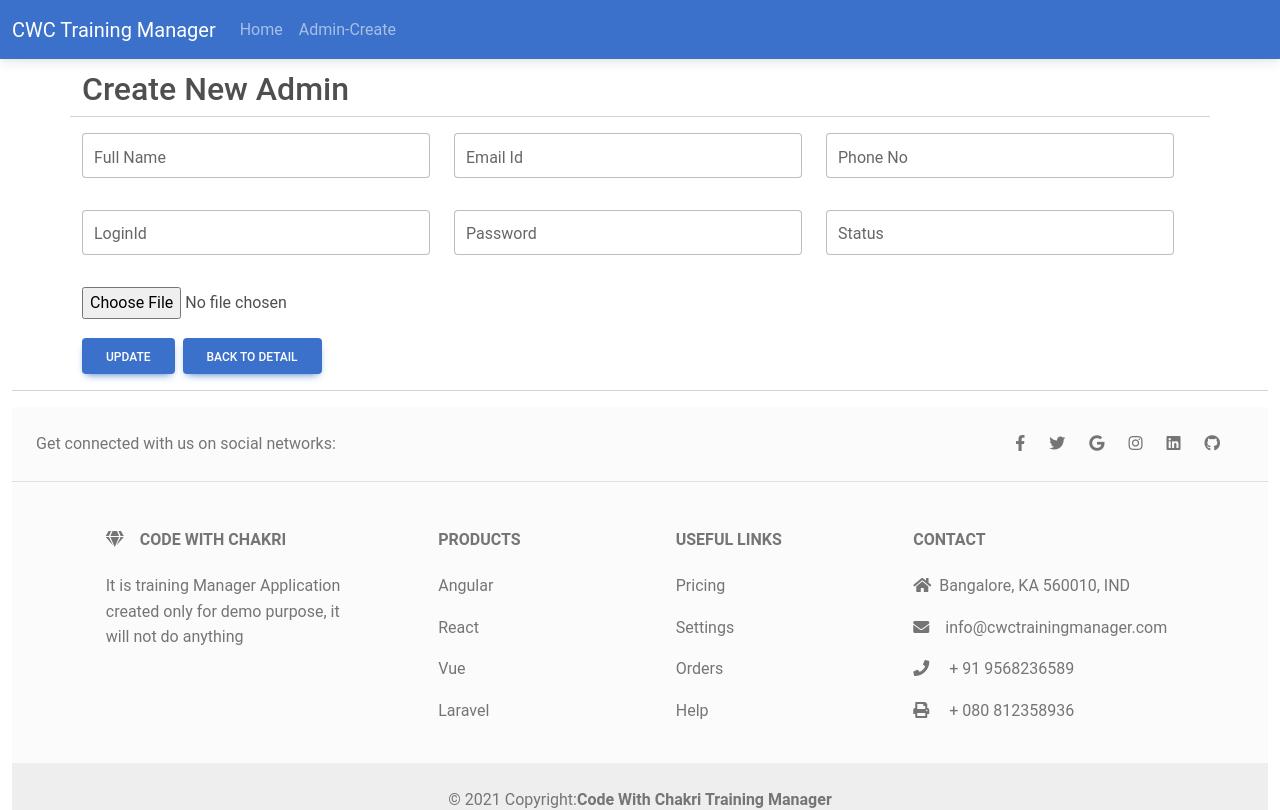
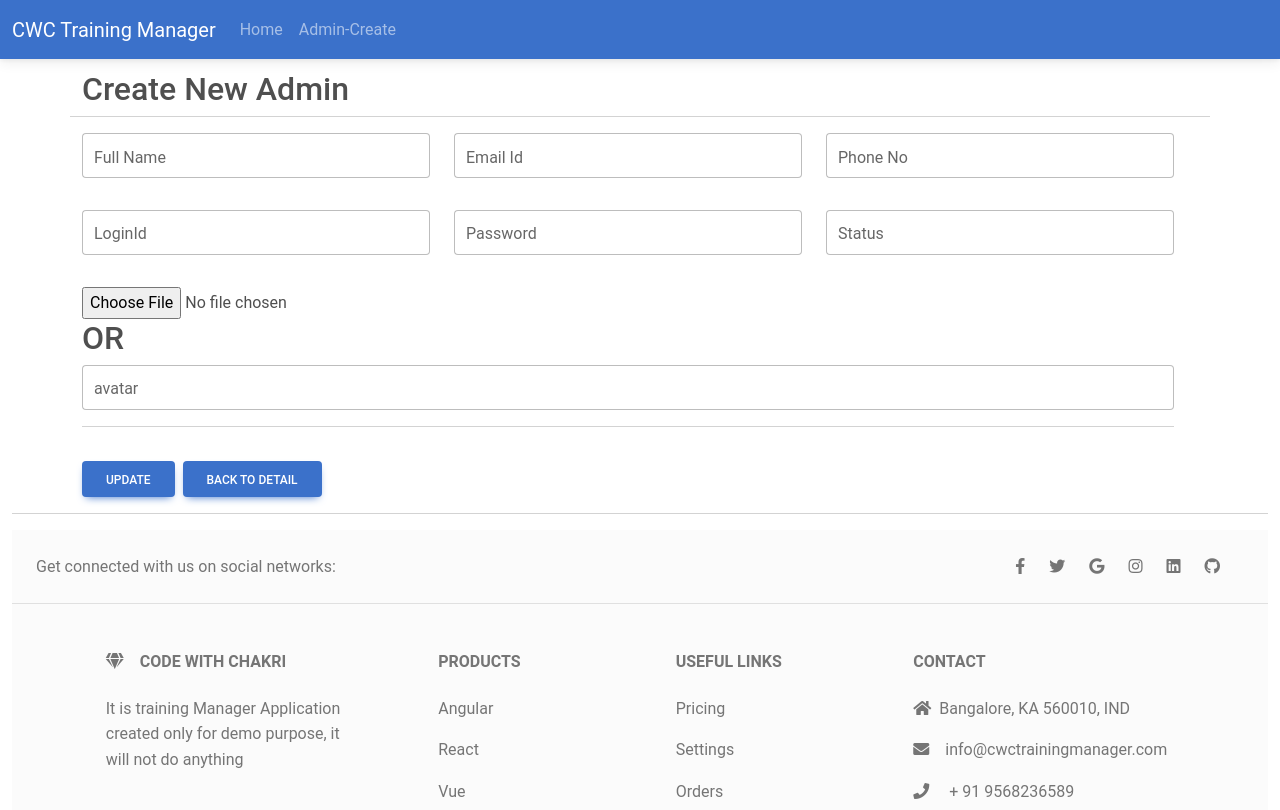
Before and after one commit to SourceLastBenchCoder/cwc-training-manager-ui, a React (Create React App) app: page /admin-update/1 in a window 1280 px wide. Shown: the top 810 px of the page. Built offline with nearby package versions, Linux system fonts and the light colour scheme; no server answers.

Commit message:
image upload added

```diff
--- a/src/components/admin/AdminCreate.js
+++ b/src/components/admin/AdminCreate.js
@@ -1,6 +1,6 @@
 import { MDBContainer, MDBInput, MDBRow, MDBCol, MDBBtn } from 'mdb-react-ui-kit'
 import React, { useEffect, useState } from 'react'
-import { BASE_URL } from '../constants/AppConst.js'
+import { BASE_URL, IMAGE_URL } from '../constants/AppConst.js'
 
 
 function AdminCreate() {
@@ -27,6 +27,14 @@ function AdminCreate() {
         setAdmin({
             ...admin, [name]: value
         })
+
+        if (name == 'avatar' && value != '') {
+
+            const img = {
+                preview: value
+            }
+            setImage(img)
+        }
     }
 
     const handleSubmit = (e) => {
@@ -45,7 +53,7 @@ function AdminCreate() {
                 fullName: admin.fullName,
                 emailId: admin.emailId,
                 phoneNo: admin.phoneNo,
-                avatar: image.data.name,
+                avatar: (admin.avatar) ? admin.avatar : `${IMAGE_URL}\image.data.name`,
                 loginId: admin.loginId,
                 password: admin.password,
                 status: admin.status
@@ -59,11 +67,11 @@ function AdminCreate() {
     }
 
     const handleFileChange = (e) => {
-        console.log(e.target.files[0])
         const img = {
             preview: URL.createObjectURL(e.target.files[0]),
             data: e.target.files[0],
         }
+        admin.avatar = ''
         setImage(img)
     }
 
@@ -102,9 +110,17 @@ function AdminCreate() {
                         <MDBCol md='12'>
                             {image.preview && <img src={image.preview} width='100' height='100' />}
                             <input type='file' name='file' onChange={handleFileChange}></input>
+                            <h2>OR</h2>
+                            <MDBInput required label='avatar' id='formControlLg' type='text' size='lg'
+                                onChange={inputChange}
+                                name="avatar" value={admin.avatar} />
                         </MDBCol>
                     </MDBRow>
-                    <br /><br />
+                    <MDBRow>
+                        <MDBCol md='12'>
+                            <hr />
+                        </MDBCol>
+                    </MDBRow>
                     <MDBRow>
                         <MDBCol md='2'>
                             <MDBBtn type="submit">Create</MDBBtn>
--- a/src/components/admin/AdminUpdate.js
+++ b/src/components/admin/AdminUpdate.js
@@ -1,7 +1,7 @@
 import { MDBContainer, MDBInput, MDBRow, MDBCol, MDBBtn } from 'mdb-react-ui-kit'
 import React, { useState, useEffect } from 'react'
 import { useParams, Link } from 'react-router-dom'
-import { BASE_URL } from '../constants/AppConst.js'
+import { BASE_URL, IMAGE_URL } from '../constants/AppConst.js'
 
 function AdminUpdate() {
     const initialData = {
@@ -21,19 +21,32 @@ function AdminUpdate() {
 
     const inputChange = (e) => {
 
-        document.title = "Training Manager - Update Admin"
-
         const { name, value } = e.target
         setAdmin({
             ...admin, [name]: value
         })
+
+        if (name == 'avatar' && value != '') {
+
+            const img = {
+                preview: value
+            }
+            setImage(img)
+        }
     }
 
     useEffect(() => {
+
+        document.title = "Training Manager - Update Admin"
+
         fetch(`${BASE_URL}/administrator/` + adminParam.adminId)
             .then(result => result.json())
             .then(res => {
                 setAdmin(res)
+                const img = {
+                    preview: res.avatar
+                }
+                setImage(img)
             })
     }, [])
 
@@ -53,7 +66,7 @@ function AdminUpdate() {
                 fullName: admin.fullName,
                 emailId: admin.emailId,
                 phoneNo: admin.phoneNo,
-                avatar: image.data.name,
+                avatar: (admin.avatar) ? admin.avatar : `${IMAGE_URL}\image.data.name`,
                 loginId: admin.loginId,
                 password: admin.password,
                 status: admin.status
@@ -63,6 +76,7 @@ function AdminUpdate() {
             .then(resp => {
                 setIsSubmitted(true)
                 setAdmin(initialData)
+                setImage({ preview: '', data: '' })
             })
     }
 
@@ -72,6 +86,7 @@ function AdminUpdate() {
             preview: URL.createObjectURL(e.target.files[0]),
             data: e.target.files[0],
         }
+        admin.avatar = ''
         setImage(img)
     }
 
@@ -108,10 +123,17 @@ function AdminUpdate() {
                     <br /><br /><br />
                     <MDBRow>
                         <MDBCol md='12'>
-                            <MDBCol md='12'>
-                                {image.preview && <img src={image.preview} width='100' height='100' />}
-                                <input type='file' name='file' onChange={handleFileChange}></input>
-                            </MDBCol>
+                            {image.preview && <img src={image.preview} width='100' height='100' />}
+                            <input type='file' name='file' onChange={handleFileChange}></input>
+                            <h2>OR</h2>
+                            <MDBInput required label='avatar' id='formControlLg' type='text' size='lg'
+                                onChange={inputChange}
+                                name="avatar" value={admin.avatar} />
+                        </MDBCol>
+                    </MDBRow>
+                    <MDBRow>
+                        <MDBCol md='12'>
+                            <hr />
                         </MDBCol>
                     </MDBRow>
                     <br /><br />
--- a/src/components/constants/AppConst.js
+++ b/src/components/constants/AppConst.js
@@ -1 +1,5 @@
-export const BASE_URL = "https://cwc-training-manager-api.herokuapp.com/api"
+//export const BASE_URL = "https://cwc-training-manager-api.herokuapp.com/api"
+//export const IMAGE_URL = "https://cwc-training-manager-api.herokuapp.com/images"
+
+export const BASE_URL = "http://localhost:9999/api"
+export const IMAGE_URL = "http://localhost:9999/images"
```
